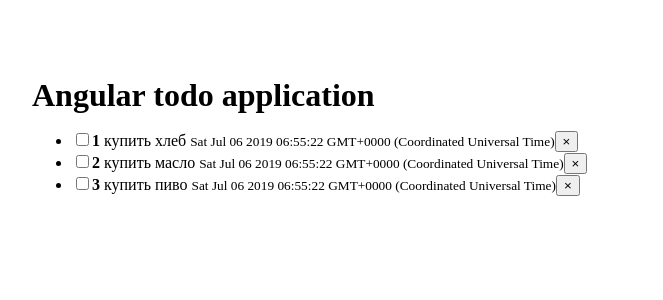
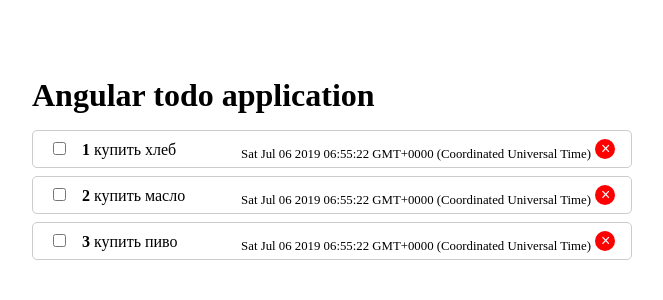
Before and after one commit to AlexandrSavchuk/Angular8Todo, an Angular app: page / in a window 1280 px wide. Shown: the top 300 px of the page, without its empty margins (308-971 px from the left). Built offline with nearby package versions, Linux system fonts and the light colour scheme.

Commit message:
add css styles to todos component

```diff
--- a/src/app/todos/todos.component.scss
+++ b/src/app/todos/todos.component.scss
@@ -0,0 +1,48 @@
+ul{
+  list-style: none;
+  padding: 0;
+  margin: 0;
+  margin-top: 1rem;
+
+  li{
+    position: relative;
+    border: 1px solid #cccccc;
+    border-radius: 5px;
+    padding: 0.5rem 1rem;
+    margin-bottom: .5rem;
+    display: flex;
+    justify-content: space-between;
+
+    input{
+      margin-right: 1rem;
+    }
+
+    small{
+      position: absolute;
+      right: 40px;
+      bottom: 5px;
+      font-size: .8rem;
+    }
+  }
+}
+
+.done {
+  text-decoration: line-through;
+}
+
+.rm{
+  $color: red;
+  border-radius: 50%;
+  background: $color;
+  color: #ffffff;
+  font-size: 1rem;
+  border: none;
+  width: 20px;
+  height: 20px;
+  transition: .3s all;
+  cursor: pointer;
+
+  &:hover{
+    background: darken($color,20%);
+  }
+}
```
